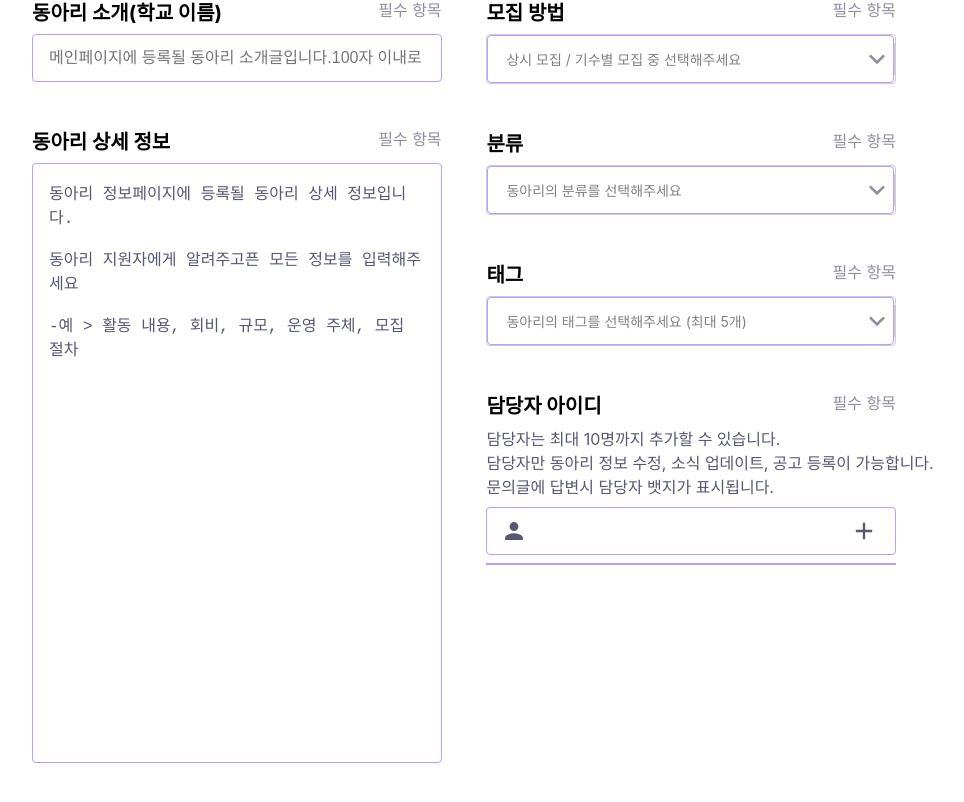
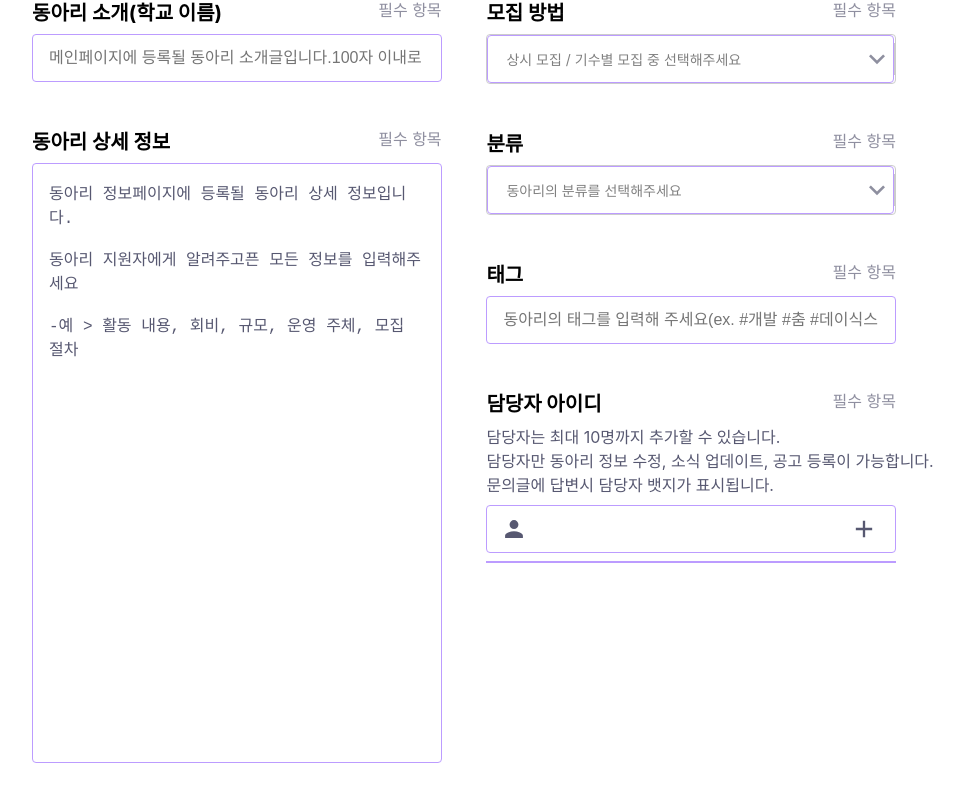
Before and after one commit to h-yes-oo/moari, a React (Create React App) app: page /register/club in a window 1280 px wide. Shown: the part 628-1430 px from the top of the page, without its empty margins (176-1140 px from the left). Built offline with nearby package versions, Linux system fonts and the light colour scheme; what typesafe-actions would draw is missing.

Commit message:
feat: add category & recruit in club register

```diff
--- a/src/actions/club.ts
+++ b/src/actions/club.ts
@@ -29,7 +29,7 @@ export const fetchClubList =
 export const fetchClubListRequest = (): Promise<ClubList> => {
   // console.log("fetch action working");
   return axios.get('http://localhost:5000/clubs')
-  // res.json()?
+  // res.json()
   .then(res => res.data);
 }
 
@@ -38,17 +38,18 @@ interface PostClubPayload {
   school: string;
   description: string;
   photos?: FileList;
-  category?: string;
-  tags?: string[];
+  category: string;
+  tags: string[];
+  recruit: string;
 }
 
 export const postClub =
   createAsyncAction(
     POST_CLUB.REQUEST, POST_CLUB.SUCCESS, POST_CLUB.FAILURE
-  // AxiosResponse<Club>?
+  // AxiosResponse<Club>
   )<PostClubPayload, Club, AxiosError>()
 
-export const postClubRequest = ({ name, school, description, photos }: PostClubPayload): Promise<Club> => {
+export const postClubRequest = ({ name, school, description, photos, category, tags, recruit }: PostClubPayload): Promise<Club> => {
   console.log("post action working");
 
   const formData = new FormData();
@@ -56,6 +57,9 @@ export const postClubRequest = ({ name, school, description, photos }: PostClubP
   formData.append("name", name);
   formData.append("school", school);
   formData.append("description", description);
+  formData.append("tags", JSON.stringify(tags));
+  formData.append("category", category);
+  formData.append("recruit", recruit);
 
   if (photos) {
     for (let i=0; i<photos.length; i++) {
@@ -69,8 +73,11 @@ export const postClubRequest = ({ name, school, description, photos }: PostClubP
   // }
 
   return axios.post('http://localhost:5000/clubs', formData)
-  // as Club?
-  .then(res => res.data);
+  // as Club
+  .then(res => {
+    console.log(res.data);
+    return res.data;
+  });
 }
 
 interface SearchClubPayload {
@@ -80,12 +87,11 @@ interface SearchClubPayload {
 export const searchClub =
   createAsyncAction(
     SEARCH_CLUB.REQUEST, SEARCH_CLUB.SUCCESS, SEARCH_CLUB.FAILURE
-  // AxiosResponse<ClubList>?
+  // AxiosResponse<ClubList>
   )<SearchClubPayload, ClubList, AxiosError>()
 
 export const searchClubRequest = ({ keyword }: SearchClubPayload): Promise<ClubList> => {
   // console.log("search action working");
-  // console.log(`http://localhost:5000/search/${keyword}`);
   return axios.get(`http://localhost:5000/search/${keyword}`)
   .then(res => res.data);
 }
--- a/src/components/templates/ClubRegisterContents/index.tsx
+++ b/src/components/templates/ClubRegisterContents/index.tsx
@@ -42,20 +42,12 @@ const ClubRegisterContents: FC<Props & RouteComponentProps> = ({ history }) => {
     const [tags, setTags] = useState<string[]>([]);
     const [managerIds, setManagerIds] = useState<string[]>([]);
 
-    // useEffect(() => {
-    //     console.log(photos);
-    // }, [photos])
-
-    useEffect(() => {
-        console.log(managerIds);
-    }, [managerIds]);
-
     // const clubs = useSelector((state: RootState) => state.club);
     const dispatch = useDispatch();
 
     const handlePostClub: () => void = () => {
         // 실패 alert 필요
-        dispatch(postClub.request({ name, school, description, photos }));
+        dispatch(postClub.request({ name, school, description, photos, category, tags, recruit }));
         alert('동아리 등록 성공! 😆');
         // history.push('/');
     }
@@ -99,6 +91,7 @@ const ClubRegisterContents: FC<Props & RouteComponentProps> = ({ history }) => {
                         title={text.recruit.title}
                         description={text.recruit.description}
                         type={T.RegisterFormType.SELECT_BOX}
+                        options={Object.values(T.Status)}
                         height={'48px'}
                         setValue={setRecruit}
                     />
@@ -106,13 +99,14 @@ const ClubRegisterContents: FC<Props & RouteComponentProps> = ({ history }) => {
                         title={text.category.title}
                         description={text.category.description}
                         type={T.RegisterFormType.SELECT_BOX}
+                        options={Object.values(T.Category)}
                         height={'48px'}
                         setValue={setCategory}
                     />
                     <RegisterForm
                         title={text.tag.title}
                         description={text.tag.description}
-                        type={T.RegisterFormType.SELECT_BOX}
+                        type={T.RegisterFormType.INPUT}
                         height={'48px'}
                         setValue={setTags}
                     />
--- a/src/components/templates/ClubRegisterContents/text.ts
+++ b/src/components/templates/ClubRegisterContents/text.ts
@@ -25,7 +25,7 @@ export default {
     },
     tag: {
         title: '태그',
-        description: '동아리의 태그를 선택해주세요 (최대 5개)',
+        description: '동아리의 태그를 입력해 주세요(ex. #개발 #춤 #데이식스 #김선호)',
     },
     managerId: {
         title: '담당자 아이디',
--- a/src/components/templates/RegisterForm/index.tsx
+++ b/src/components/templates/RegisterForm/index.tsx
@@ -1,4 +1,4 @@
-import React, { Dispatch, FC, ReactNode, SetStateAction, useState, useMemo, useEffect } from 'react';
+import React, { Dispatch, FC, ReactNode, SetStateAction, useState } from 'react';
 import styled from 'styled-components';
 import Select from 'react-select'
 
@@ -139,7 +139,7 @@ interface FormFactoryProps {
     description: string;
     height: string;
     options?: string[]; // type should be changed
-    setValue?: Dispatch<SetStateAction<any>>;
+    setValue?: Dispatch<SetStateAction<any>> | ((e: any) => void);
 }
 
 // 여기 말고 아래에 main component 있음 (RegisterForm)
@@ -240,13 +240,19 @@ const FormFactory: FC<FormFactoryProps> = ({ type, description, height, options,
                 </FlexContainer>
             );
         case T.RegisterFormType.SELECT_BOX:
-            // if (!options) return null;
+            if (!options) return null;
             if (setValue === undefined) return null;
-            const options = [
-                { value: 'first', label: '첫 번째 항목' },
-                { value: 'second', label: '두 번째 항목' },
-                { value: 'third', label: '세 번째 항목' },
-            ]
+
+            const selectOptions = options.map(option => {
+                return {
+                    value: option,
+                    label: option,
+                }
+            })
+
+            const selectChange: (e: any) => void = (e) => {
+                setValue(e.value);
+            }
 
             const customStyles = {
                 valueContainer: (provided: any, state: { isSelected: any; }) => ({
@@ -286,7 +292,6 @@ const FormFactory: FC<FormFactoryProps> = ({ type, description, height, options,
                 // singleValue: (provided: any, state: { isDisabled: any; }) => {
                 //   const opacity = state.isDisabled ? 0.5 : 1;
                 //   const transition = 'opacity 300ms';
-
                 //   return { ...provided, opacity, transition };
                 // }
             }
@@ -294,7 +299,8 @@ const FormFactory: FC<FormFactoryProps> = ({ type, description, height, options,
             return (
                 <Select
                     styles={customStyles}
-                    options={options}
+                    options={selectOptions}
+                    onChange={(e) => selectChange(e)}
                     placeholder={description}
                 />
             )
@@ -312,13 +318,12 @@ interface Props {
     guide?: string;
     description: string;
     type: T.RegisterFormType;
+    options?: string[];
     height: string;
     setValue?: Dispatch<SetStateAction<any>>;
 }
 
-const RegisterForm: FC<Props> = ({ title, guide, description, type, height, setValue }) => {
-    // const registerForm: ReactNode = <FormFactory type={type} description={description} height={height} onChange={onChange} />
-
+const RegisterForm: FC<Props> = ({ title, guide, description, type, options, height, setValue }) => {
     return (
         <Root>
             <TextWrapper>
@@ -326,8 +331,7 @@ const RegisterForm: FC<Props> = ({ title, guide, description, type, height, setV
                 <OptionText>필수 항목</OptionText>
             </TextWrapper>
             <GuideText>{guide}</GuideText>
-            {/* {registerForm} */}
-            <FormFactory type={type} description={description} height={height} setValue={setValue} />
+            <FormFactory type={type} description={description} height={height} options={options} setValue={setValue} />
         </Root>
     );
 }
```
Also changed, not shown: src/types.ts (+0 -9 lines), 5 other files (tests, documents, lock files or other folders).
